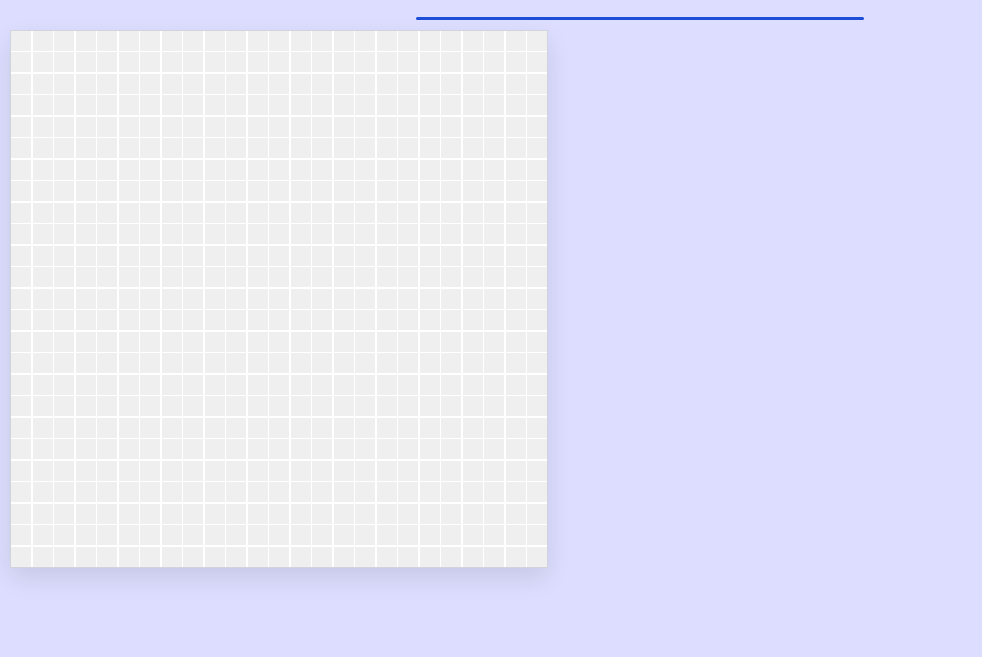
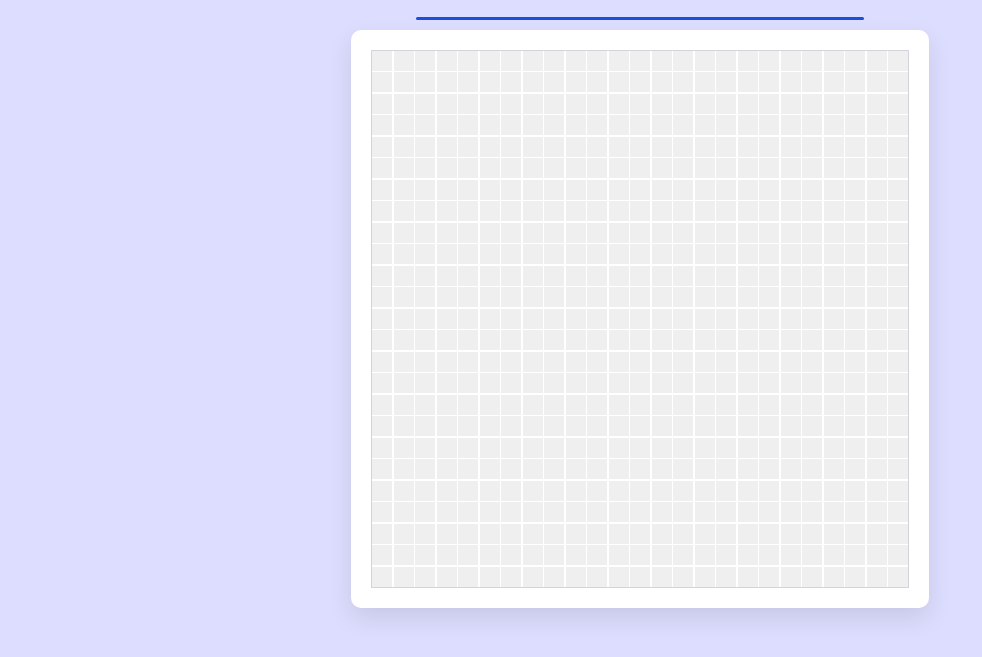
Before and after one commit to prathmyx/GameOfLife, a website: page index.html in a window 1280 px wide. Shown: the part 87-744 px from the top of the page, without its empty margins (0-982 px from the left). Drawn offline with Linux system fonts and the light colour scheme.

Commit message:
feat: centered the div

```diff
--- a/public/style.css
+++ b/public/style.css
@@ -51,24 +51,25 @@ body {
 
 .container {
     display: flex;
-    flex-direction: column;
+    justify-content: center;
     align-items: center;
 
-    margin: 10px;
+    width: fit-content;
+    height: fit-content;
+
+    margin: 10px auto;
+    padding: 20px;
+
     background-color: var(--container);
     border-radius: 10px;
 
-    box-shadow: 0 10px 25px rgba(0,0,0,0.1);
-
-    min-height: 20vh;
-    height: fit-content;
-    width: fit-content;
+    box-shadow: 0 10px 25px rgba(0, 0, 0, 0.1);
 }
 
 #main-board {
     display: grid;
     grid-template-columns: repeat(25, 20px);
-    grid-auto-rows: 20px;
+    grid-template-rows: repeat(25, 20px);
     gap: 1.5px;
 
     border: 1px solid #d1d5db;
```
